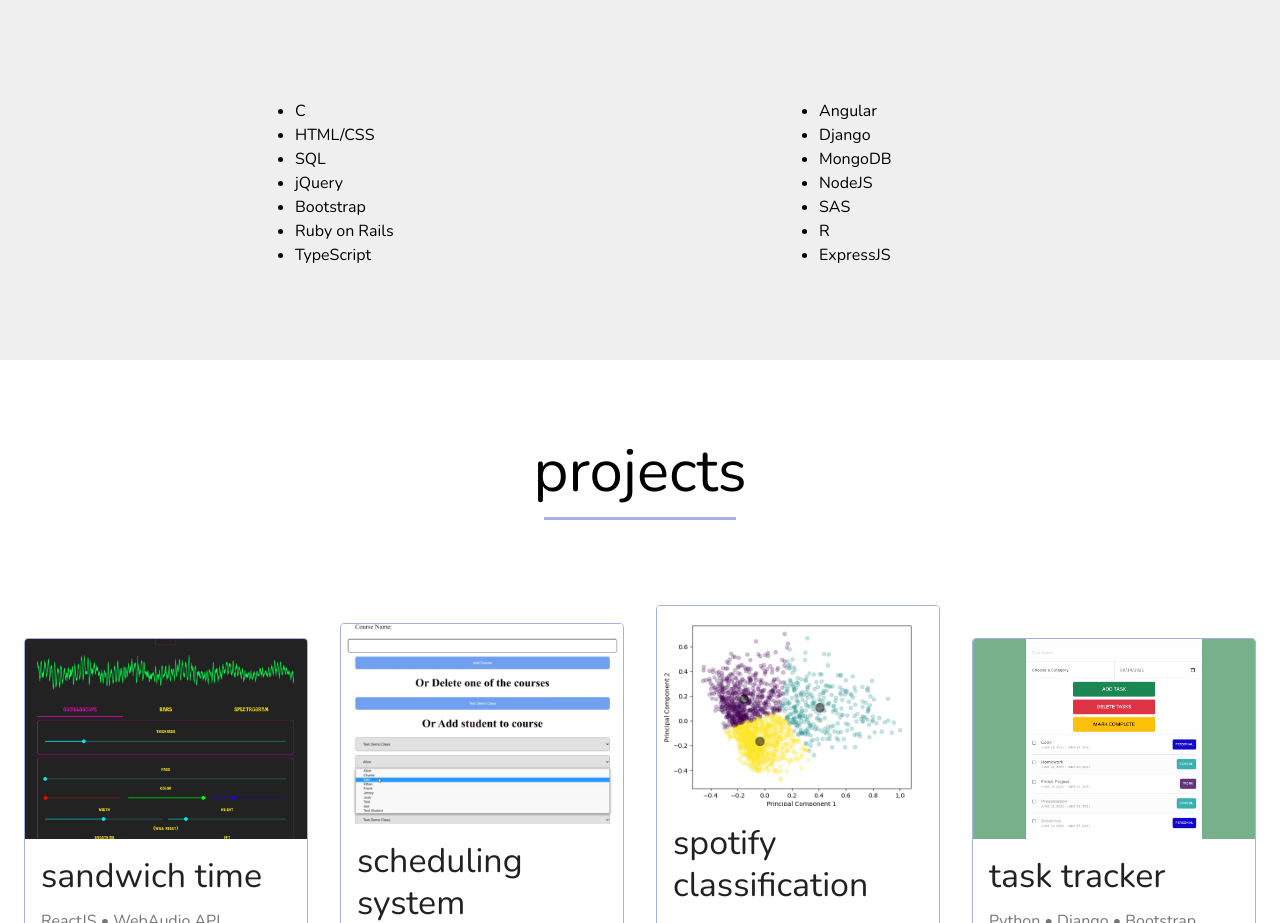
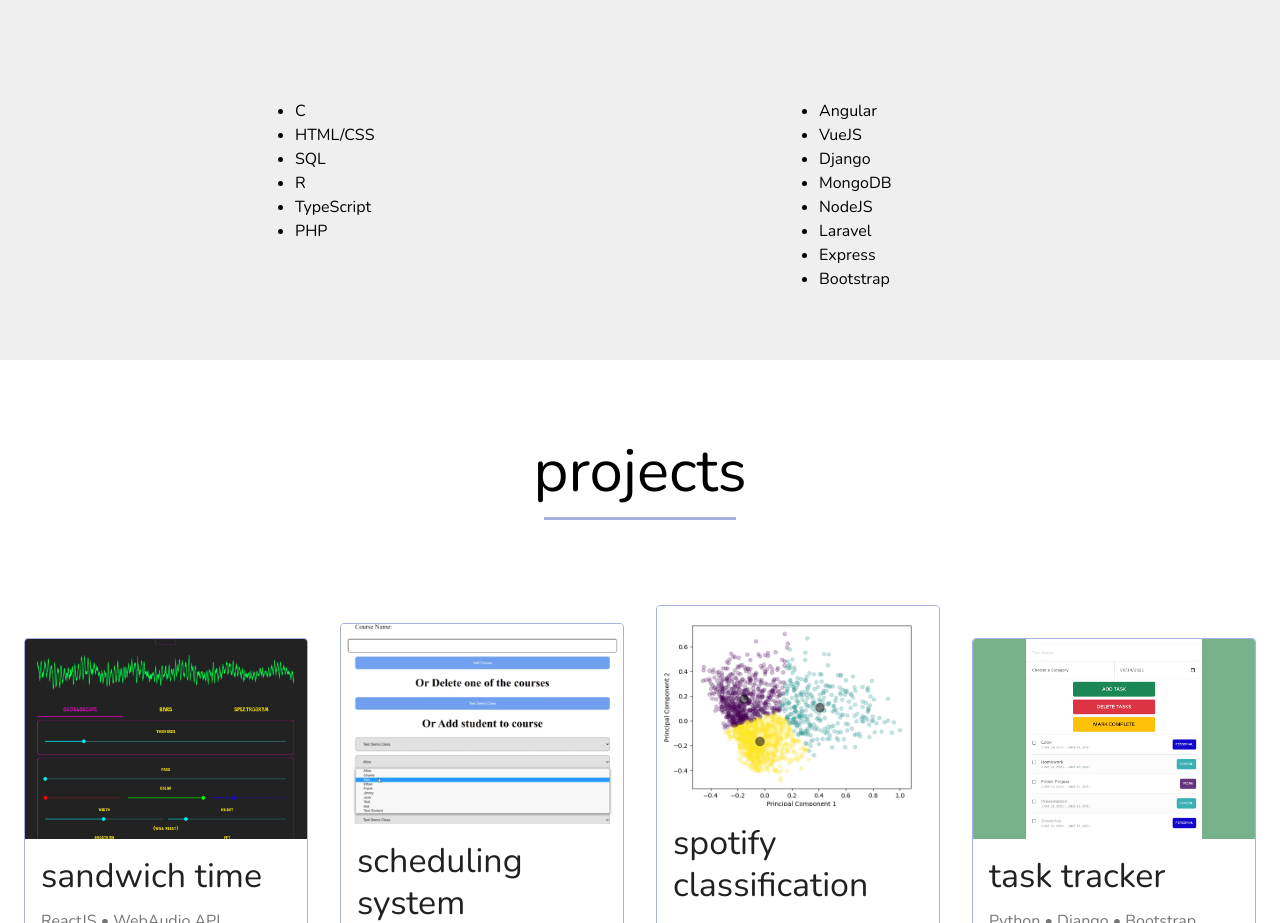
Before and after one commit to li-matthew/li-matthew.github.io, a React (Create React App) app: page / in a window 1280 px wide. Shown: the part 2040-2963 px from the top of the page. Built offline with nearby package versions, Linux system fonts and the light colour scheme.

Commit message:
update skills

```diff
--- a/src/About.js
+++ b/src/About.js
@@ -4,7 +4,7 @@ import purdueImage from './media/purdue.svg';
 import LinkedInIcon from '@material-ui/icons/LinkedIn';
 import EmailRoundedIcon from '@material-ui/icons/EmailRounded';
 import GitHubIcon from '@material-ui/icons/GitHub';
-import viewResume from './media/MatthewLi-se.pdf'
+import viewResume from './media/MatthewLi-r.pdf'
 import DescriptionRoundedIcon from '@material-ui/icons/DescriptionRounded';
 
 const useStyles = makeStyles(() => ({
--- a/src/Skills.js
+++ b/src/Skills.js
@@ -79,21 +79,21 @@ const Skills = () => {
                             <li><Typography>C</Typography></li>
                             <li><Typography>HTML/CSS</Typography></li>
                             <li><Typography>SQL</Typography></li>
-                            <li><Typography>jQuery</Typography></li>
-                            <li><Typography>Bootstrap</Typography></li>
-                            <li><Typography>Ruby on Rails</Typography></li>
+                            <li><Typography>R</Typography></li>
                             <li><Typography>TypeScript</Typography></li>
+                            <li><Typography>PHP</Typography></li>
                         </ul>
                         </Grid>
                         <Grid item xs={3}>
                         <ul>
                             <li><Typography>Angular</Typography></li>
+                            <li><Typography>VueJS</Typography></li>
                             <li><Typography>Django</Typography></li>
                             <li><Typography>MongoDB</Typography></li>
                             <li><Typography>NodeJS</Typography></li>
-                            <li><Typography>SAS</Typography></li>
-                            <li><Typography>R</Typography></li>
-                            <li><Typography>ExpressJS</Typography></li>
+                            <li><Typography>Laravel</Typography></li>
+                            <li><Typography>Express</Typography></li>
+                            <li><Typography>Bootstrap</Typography></li>
                         </ul>
                         </Grid>
                     </Grid>
```
Also changed, not shown: 1 other file (tests, documents, lock files or other folders).
